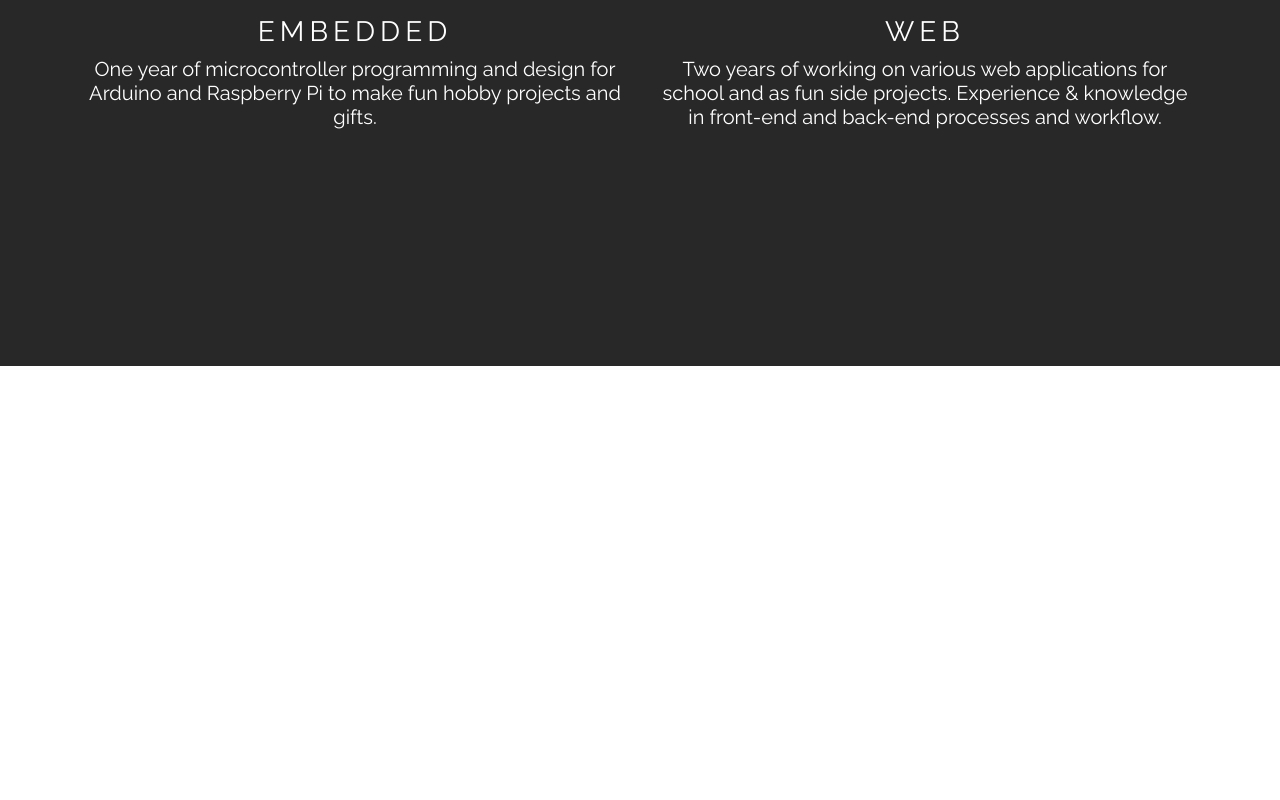
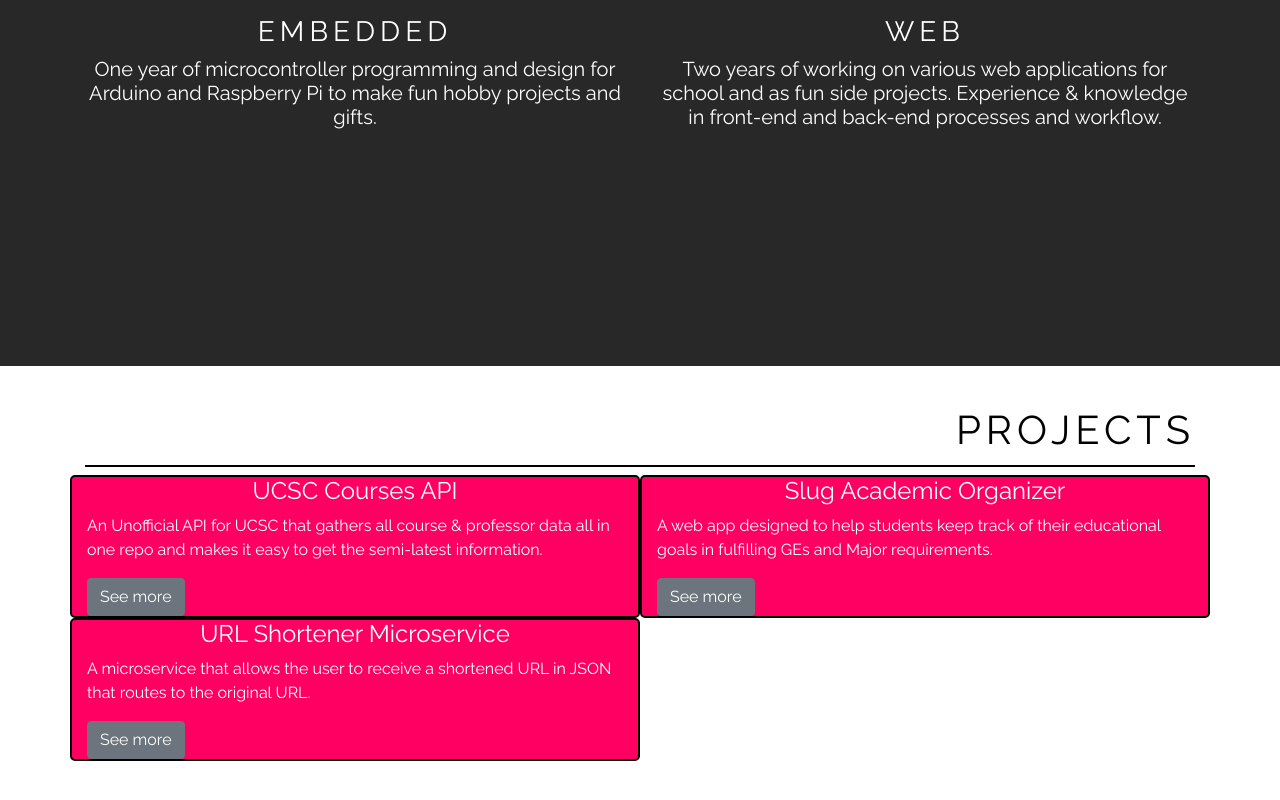
Before and after one commit to anthonydevelops/Portfolio, a React (Create React App) app: page / in a window 1280 px wide. Shown: the part 1794-2594 px from the top of the page. Before the commit the page ends 2160 px from the top, so only its background shows below. Built offline with nearby package versions, Linux system fonts and the light colour scheme.

Commit message:
Updated with project section, still needs work

```diff
--- a/src/App.css
+++ b/src/App.css
@@ -23,11 +23,18 @@
   position: relative;
 }
 
-.software {
+.software,
+.projects {
   height: 100vh;
   padding: 5vh 0;
   background-color: #282828;
   color: white;
+  position: relative;
+}
+
+.projects {
+  background-color: white;
+  color: black;
   position: relative;
 }
 
--- a/src/App.js
+++ b/src/App.js
@@ -1,16 +1,15 @@
 import React from "react";
-import { BrowserRouter as Router } from "react-router-dom";
-import "./App.css";
 import NavBar from "./components/Navbar";
 import Landing from "./components/Landing";
 import About from "./components/About";
 import Software from "./components/Software";
+import Projects from "./components/Projects";
 import { Container } from "reactstrap";
+import "./App.css";
 
 export default class App extends React.Component {
   render() {
     return (
-      <Router>
       <div>
         <NavBar />
         <div className="container-fluid main no-gutters">
@@ -28,8 +27,12 @@
             <Software />
           </Container>
         </div>
+        <div className="container-fluid projects no-gutters">
+          <Container>
+            <Projects />
+          </Container>
         </div>
-      </Router>
+      </div>
     );
   }
 }
--- /dev/null
+++ b/src/components/Projects.js
@@ -0,0 +1,43 @@
+import React from "react";
+import { Button, Row, Col } from "reactstrap";
+import "../styles/Projects.css";
+
+export default class Projects extends React.Component {
+  render() {
+    return (
+      <div className="pro-content">
+        <div>
+          <h1 id="project">Projects</h1>
+        </div>
+        <Row>
+          <Col xs="12" md="6" className="myprojects">
+            <h4 style={{ textAlign: "center" }}>UCSC Courses API</h4>
+            <p>
+              An Unofficial API for UCSC that gathers all course & professor
+              data all in one repo and makes it easy to get the semi-latest
+              information.
+            </p>
+            <Button>See more</Button>
+          </Col>
+          <Col xs="12" md="6" className="myprojects">
+            <h4 style={{ textAlign: "center" }}>Slug Academic Organizer</h4>
+            <p>
+              A web app designed to help students keep track of their
+              educational goals in fulfilling GEs and Major requirements.
+            </p>
+            <Button>See more</Button>
+          </Col>
+          <Col xs="12" md="6" className="myprojects">
+            <h4 style={{ textAlign: "center" }}>URL Shortener Microservice</h4>
+            <p>
+              A microservice that allows the user to receive a shortened URL in
+              JSON that routes to the original URL.
+            </p>
+            <Button>See more</Button>
+          </Col>
+          <Col md="12" className="text-center" />
+        </Row>
+      </div>
+    );
+  }
+}
--- /dev/null
+++ b/src/styles/Projects.css
@@ -0,0 +1,15 @@
+#project {
+  text-align: right;
+  font-size: 2.5rem;
+  letter-spacing: 5px;
+  text-transform: uppercase;
+  border-bottom: 2px solid black;
+  padding-bottom: 1%;
+}
+
+.myprojects {
+  color: white;
+  border: 2px solid black;
+  border-radius: 5px;
+  background-color: rgb(255, 0, 98);
+}
```
Lines whose indentation alone changed are shown as unchanged.
